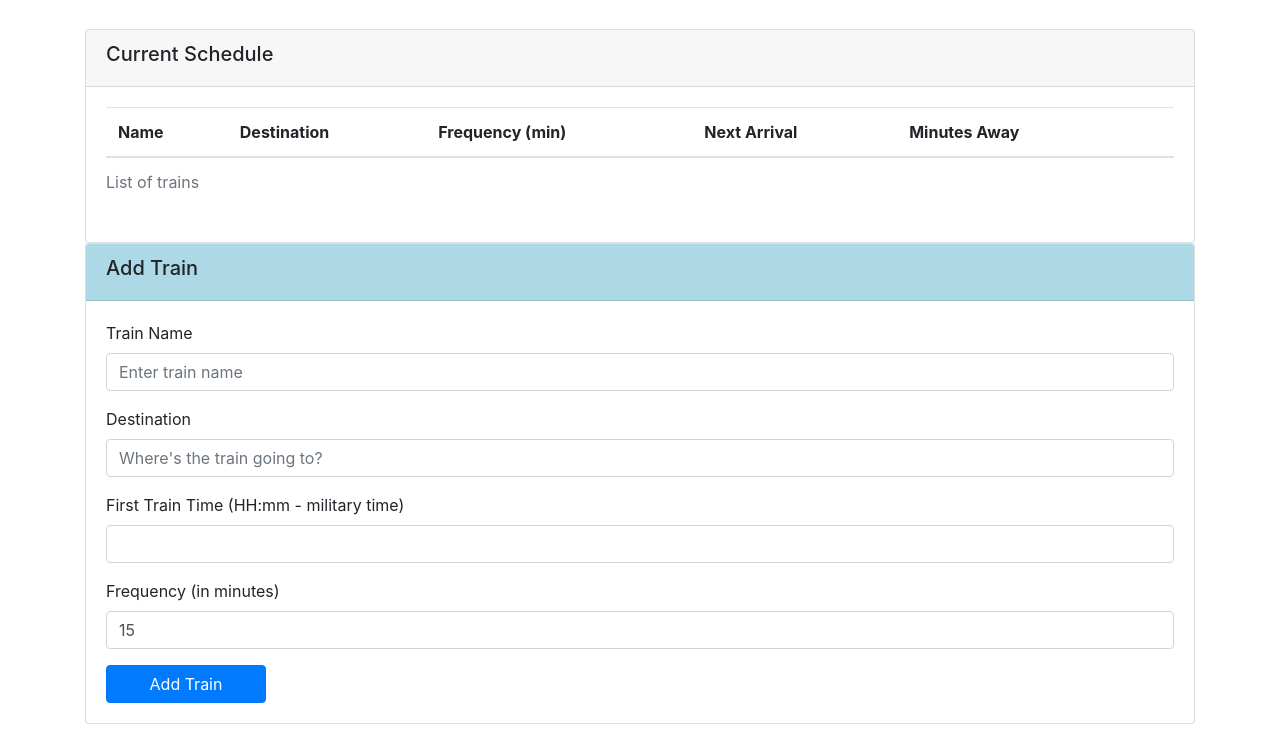
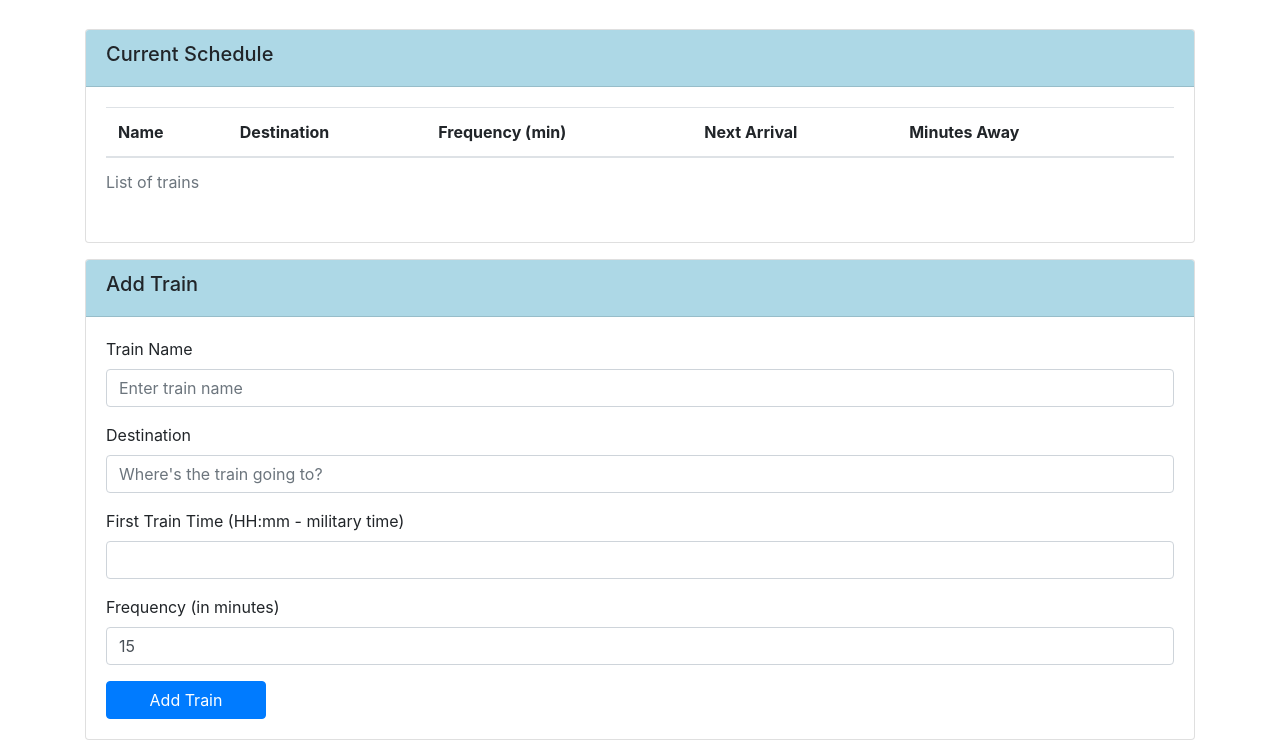
Before and after one commit to az9000/Train-Scheduler, a plain HTML site: page index.html in a window 1280 px wide. Shown: the part 187-927 px from the top of the page. Drawn offline with nearby package versions, Linux system fonts and the light colour scheme; the site is published under a folder, as on GitHub Pages, so addresses that start at the root find nothing; no server answers.

Commit message:
css file change path

```diff
--- a/index.html
+++ b/index.html
@@ -13,7 +13,7 @@
     <link rel="stylesheet" href="https://use.fontawesome.com/releases/v5.6.3/css/all.css"
         integrity="sha384-UHRtZLI+pbxtHCWp1t77Bi1L4ZtiqrqD80Kn4Z8NTSRyMA2Fd33n5dQ8lWUE00s/" crossorigin="anonymous">
 
-    <link rel='stylesheet' href="/assets/css/style.css">
+    <link rel='stylesheet' href="assets/css/style.css">
 
     <!-- Firebase Stuff -->
     <!-- The core Firebase JS SDK is always required and must be listed first -->
```
